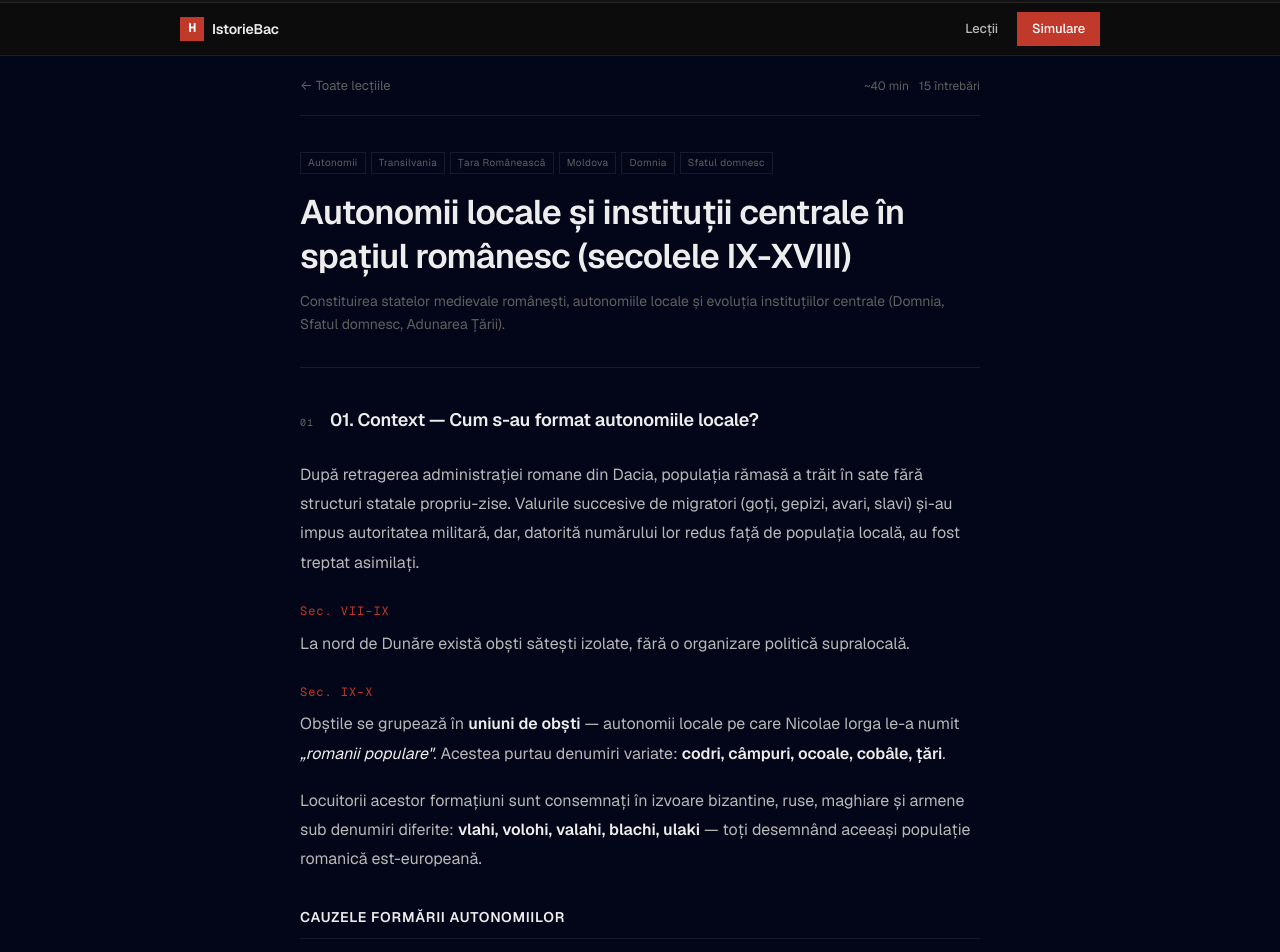
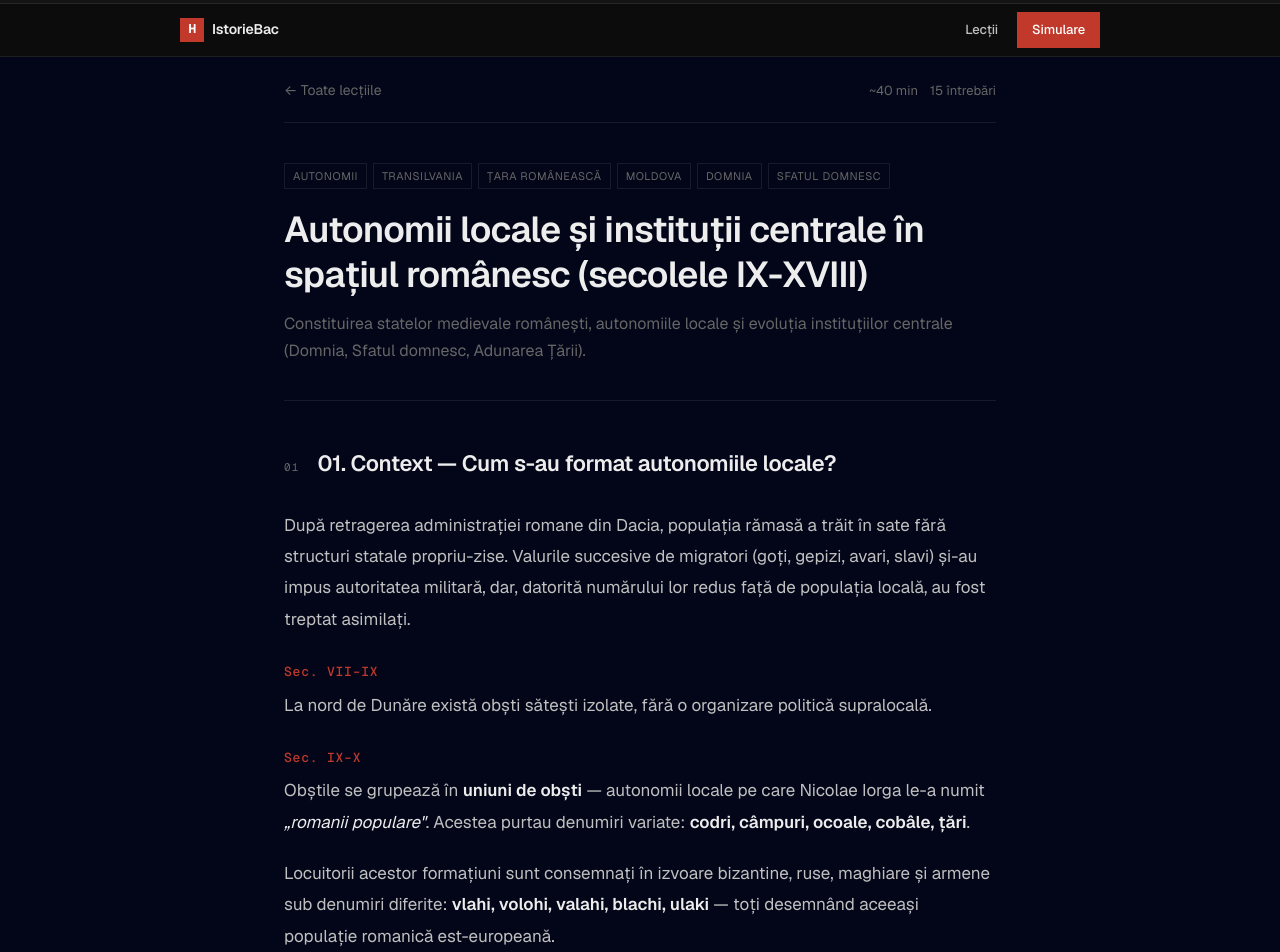
Before and after one commit to TrustsenseDev/ora-de-istorie, a React (Vite) app: page /ora-de-istorie/lesson/autonomii-locale-si-institutii-centrale in a window 1280 px wide. Shown: the part 40-992 px from the top of the page. Built offline with nearby package versions, Linux system fonts and the light colour scheme.

Commit message:
Refactorizat Lesson.tsx pentru design premium si actualizat stilurile globale in index.css

```diff
--- a/src/index.css
+++ b/src/index.css
@@ -14,8 +14,8 @@
     --border: rgba(255, 255, 255, 0.08);
     --border-strong: rgba(255, 255, 255, 0.16);
     --text-primary: #ededed;
-    --text-secondary: #b8b8b8;
-    --text-muted: #606060;
+    --text-secondary: #c0c0c0;
+    --text-muted: #666666;
     --accent: #c0392b;
     --accent-dim: rgba(192, 57, 43, 0.12);
     --accent-border: rgba(192, 57, 43, 0.3);
@@ -35,8 +35,8 @@
     background-color: var(--bg);
     color: var(--text-primary);
     font-family: "Geist", ui-sans-serif, system-ui, -apple-system, sans-serif;
-    font-size: 16px;
-    line-height: 1.6;
+    font-size: 17px;
+    line-height: 1.65;
     margin: 0;
   }
 
@@ -51,9 +51,9 @@
 
   /* ─── Prose (text sections in lessons) ─── */
   .prose-content {
-    font-size: 16px;
+    font-size: 17px;
     color: var(--text-secondary);
-    line-height: 1.82;
+    line-height: 1.85;
     font-weight: 400;
   }
 
@@ -64,18 +64,18 @@
 
   .prose-content ul,
   .prose-content ol {
-    padding-left: 22px;
-    margin: 0 0 20px;
+    padding-left: 24px;
+    margin: 0 0 22px;
   }
 
   .prose-content li {
-    margin-bottom: 11px;
-    line-height: 1.75;
-    font-size: 16px;
+    margin-bottom: 12px;
+    line-height: 1.8;
+    font-size: 17px;
   }
 
   .prose-content p {
-    margin: 0 0 18px;
+    margin: 0 0 20px;
   }
 
   .prose-content em {
@@ -83,52 +83,60 @@
     font-style: italic;
   }
 
+  /* Section sub-header inside prose */
   .prose-content h3 {
-    font-size: 14px;
+    font-size: 13px;
     font-weight: 600;
-    color: var(--text-primary);
-    margin: 32px 0 14px;
-    letter-spacing: 0.05em;
+    color: var(--text-muted);
+    margin: 36px 0 16px;
+    letter-spacing: 0.1em;
     text-transform: uppercase;
-    padding-bottom: 8px;
+    padding-bottom: 10px;
     border-bottom: 1px solid var(--border);
   }
 
-  /* ─── Date block — date on its own line ─── */
+  /* ─── Date block — date on its own line, clearly visible ─── */
   .date-block {
     display: block;
     font-family: var(--font-mono);
-    font-size: 12px;
+    font-size: 13px;
+    font-weight: 500;
     color: var(--accent);
-    letter-spacing: 0.08em;
-    margin-bottom: 6px;
-    margin-top: 24px;
+    letter-spacing: 0.06em;
+    margin-bottom: 8px;
+    margin-top: 28px;
+    line-height: 1.4;
+  }
+
+  /* first date-block in a section needs less top margin */
+  .prose-content > .date-block:first-child {
+    margin-top: 0;
   }
 
   /* ─── Table inside prose ─── */
   .prose-table {
     width: 100%;
     border-collapse: collapse;
-    margin: 16px 0 24px;
+    margin: 16px 0 28px;
   }
 
   .prose-table th {
     text-align: left;
-    padding: 10px 14px;
+    padding: 10px 16px;
     color: var(--text-muted);
-    font-weight: 500;
+    font-weight: 600;
     font-size: 12px;
     border-bottom: 1px solid var(--border-strong);
-    letter-spacing: 0.06em;
+    letter-spacing: 0.08em;
     text-transform: uppercase;
   }
 
   .prose-table td {
-    padding: 11px 14px;
+    padding: 13px 16px;
     border-bottom: 1px solid var(--border);
     vertical-align: top;
     font-size: 15px;
-    line-height: 1.6;
+    line-height: 1.65;
   }
 
   .prose-table td:first-child {
@@ -137,7 +145,7 @@
     white-space: nowrap;
   }
 
-  .prose-table td:not(:first-child) {
+  .prose-table td:nth-child(2) {
     color: var(--text-secondary);
   }
 
--- a/src/pages/Lesson.tsx
+++ b/src/pages/Lesson.tsx
@@ -17,9 +17,9 @@ export default function Lesson() {
 
   if (!meta || !content) {
     return (
-      <div style={{ maxWidth: 800, margin: '0 auto', padding: '80px 20px', textAlign: 'center' }}>
-        <p style={{ color: 'var(--text-muted)', fontSize: 14 }}>Lecția nu a fost găsită.</p>
-        <Link to="/" style={{ color: 'var(--accent)', fontSize: 13 }}>← Înapoi</Link>
+      <div style={{ maxWidth: 760, margin: '0 auto', padding: '80px 24px', textAlign: 'center' }}>
+        <p style={{ color: 'var(--text-muted)', fontSize: 15 }}>Lecția nu a fost găsită.</p>
+        <Link to="/" style={{ color: 'var(--accent)', fontSize: 14 }}>← Înapoi</Link>
       </div>
     );
   }
@@ -29,74 +29,77 @@ export default function Lesson() {
 
   return (
     <>
-      {/* Scroll progress */}
-      <div style={{ position: 'fixed', top: 0, left: 0, right: 0, height: 2, zIndex: 100 }}>
-        <div style={{ width: `${scroll}%`, height: '100%', background: 'var(--accent)', transition: 'width 0.1s' }} />
+      {/* Scroll progress line */}
+      <div style={{ position: 'fixed', top: 0, left: 0, right: 0, height: 2, zIndex: 100, pointerEvents: 'none' }}>
+        <div style={{ width: `${scroll}%`, height: '100%', background: 'var(--accent)', transition: 'width 0.12s linear' }} />
       </div>
 
-      <div style={{ maxWidth: 720, margin: '0 auto', padding: '0 20px 100px' }}>
+      {/* max-width 760 for body text — ~65 chars per line = optimal readability */}
+      <div style={{ maxWidth: 760, margin: '0 auto', padding: '0 24px 100px' }}>
 
-        {/* Back + meta bar */}
+        {/* Back + meta */}
         <div style={{
           display: 'flex', alignItems: 'center', justifyContent: 'space-between',
-          padding: '20px 0 18px', borderBottom: '1px solid var(--border)',
-          flexWrap: 'wrap', gap: 10,
+          padding: '22px 0 20px', borderBottom: '1px solid var(--border)',
+          flexWrap: 'wrap', gap: 12,
         }}>
-          <Link to="/" style={{
-            fontSize: 13, color: 'var(--text-muted)', textDecoration: 'none',
-            display: 'flex', alignItems: 'center', gap: 6,
-            transition: 'color 0.12s',
-          }}
-          onMouseEnter={e => e.currentTarget.style.color = 'var(--text-primary)'}
-          onMouseLeave={e => e.currentTarget.style.color = 'var(--text-muted)'}
+          <Link
+            to="/"
+            style={{ fontSize: 14, color: 'var(--text-muted)', textDecoration: 'none', transition: 'color 0.12s' }}
+            onMouseEnter={e => e.currentTarget.style.color = 'var(--text-primary)'}
+            onMouseLeave={e => e.currentTarget.style.color = 'var(--text-muted)'}
           >
             ← Toate lecțiile
           </Link>
-          <div style={{ display: 'flex', gap: 10, alignItems: 'center', flexWrap: 'wrap' }}>
+          <div style={{ display: 'flex', gap: 12, alignItems: 'center', flexWrap: 'wrap' }}>
             {done && (
               <span style={{
-                fontSize: 11, color: '#4ade80',
-                padding: '2px 8px', border: '1px solid rgba(74,222,128,0.2)',
+                fontSize: 12, color: '#4ade80',
+                padding: '3px 9px',
+                border: '1px solid rgba(74,222,128,0.2)',
                 background: 'rgba(74,222,128,0.05)',
               }}>
                 ✓ completat {score !== undefined ? `· ${score}%` : ''}
               </span>
             )}
-            <span style={{ fontSize: 12, color: 'var(--text-muted)' }}>{meta.duration}</span>
-            <span style={{ fontSize: 12, color: 'var(--text-muted)' }}>{meta.questionsCount} întrebări</span>
+            <span style={{ fontSize: 13, color: 'var(--text-muted)' }}>{meta.duration}</span>
+            <span style={{ fontSize: 13, color: 'var(--text-muted)' }}>{meta.questionsCount} întrebări</span>
           </div>
         </div>
 
-        {/* Title */}
+        {/* Title block */}
         <motion.div
           initial={{ opacity: 0, y: 16 }}
           animate={{ opacity: 1, y: 0 }}
           transition={{ duration: 0.4 }}
-          style={{ padding: '36px 0 32px', borderBottom: '1px solid var(--border)' }}
+          style={{ padding: '40px 0 36px', borderBottom: '1px solid var(--border)' }}
         >
-          <div style={{ display: 'flex', gap: 5, flexWrap: 'wrap', marginBottom: 16 }}>
+          <div style={{ display: 'flex', gap: 6, flexWrap: 'wrap', marginBottom: 18 }}>
             {meta.topics.map(t => (
               <span key={t} style={{
-                fontSize: 10, color: 'var(--text-muted)',
-                padding: '2px 7px', border: '1px solid var(--border)',
-                letterSpacing: '0.04em',
+                fontSize: 11, color: 'var(--text-muted)',
+                padding: '3px 8px', border: '1px solid var(--border)',
+                letterSpacing: '0.05em', textTransform: 'uppercase',
               }}>{t}</span>
             ))}
           </div>
           <h1 style={{
-            fontSize: 'clamp(22px, 4vw, 34px)',
-            fontWeight: 600, color: 'var(--text-primary)',
-            margin: '0 0 12px', lineHeight: 1.3, letterSpacing: '-0.02em',
+            fontSize: 'clamp(24px, 4vw, 36px)',
+            fontWeight: 700,
+            color: 'var(--text-primary)',
+            margin: '0 0 14px',
+            lineHeight: 1.25,
+            letterSpacing: '-0.02em',
           }}>
             {meta.title}
           </h1>
-          <p style={{ fontSize: 14, color: 'var(--text-muted)', lineHeight: 1.6, margin: 0, fontWeight: 400 }}>
+          <p style={{ fontSize: 16, color: 'var(--text-muted)', lineHeight: 1.65, margin: 0, fontWeight: 400 }}>
             {meta.description}
           </p>
         </motion.div>
 
-        {/* Sections */}
-        <div style={{ paddingTop: 40 }}>
+        {/* Content sections */}
+        <div style={{ paddingTop: 48 }}>
           {content.sections.map((section, idx) => (
             <motion.section
               key={section.id}
@@ -104,21 +107,28 @@ export default function Lesson() {
               whileInView={{ opacity: 1, y: 0 }}
               viewport={{ once: true, margin: '-60px' }}
               transition={{ duration: 0.4 }}
-              style={{ marginBottom: 56, paddingBottom: 56, borderBottom: '1px solid var(--border)' }}
+              style={{
+                marginBottom: 64,
+                paddingBottom: 64,
+                borderBottom: '1px solid var(--border)',
+              }}
             >
-              {/* Section label + title */}
-              <div style={{ display: 'flex', gap: 16, alignItems: 'baseline', marginBottom: 28 }}>
+              {/* Section header */}
+              <div style={{ display: 'flex', alignItems: 'baseline', gap: 18, marginBottom: 32 }}>
                 <span style={{
-                  fontFamily: 'var(--font-mono)', fontSize: 10,
+                  fontFamily: 'var(--font-mono)', fontSize: 11,
                   color: 'var(--text-muted)', letterSpacing: '0.1em',
-                  flexShrink: 0, paddingTop: 2,
+                  flexShrink: 0,
                 }}>
                   {String(idx + 1).padStart(2, '0')}
                 </span>
                 <h2 style={{
-                  fontSize: 18, fontWeight: 600,
-                  color: 'var(--text-primary)', margin: 0,
-                  lineHeight: 1.35, letterSpacing: '-0.01em',
+                  fontSize: 'clamp(18px, 2.5vw, 22px)',
+                  fontWeight: 700,
+                  color: 'var(--text-primary)',
+                  margin: 0,
+                  lineHeight: 1.3,
+                  letterSpacing: '-0.015em',
                 }}>
                   {section.title}
                 </h2>
@@ -138,13 +148,16 @@ export default function Lesson() {
             whileInView={{ opacity: 1, y: 0 }}
             viewport={{ once: true }}
           >
-            <div style={{ display: 'flex', gap: 16, alignItems: 'baseline', marginBottom: 32 }}>
-              <span style={{ fontFamily: 'var(--font-mono)', fontSize: 10, color: 'var(--text-muted)', letterSpacing: '0.1em' }}>
+            <div style={{ display: 'flex', alignItems: 'baseline', gap: 18, marginBottom: 36 }}>
+              <span style={{ fontFamily: 'var(--font-mono)', fontSize: 11, color: 'var(--text-muted)', letterSpacing: '0.1em' }}>
                 test
               </span>
               <h2 style={{
-                fontSize: 18, fontWeight: 600, color: 'var(--text-primary)',
-                margin: 0, lineHeight: 1.35, letterSpacing: '-0.01em',
+                fontSize: 'clamp(18px, 2.5vw, 22px)',
+                fontWeight: 700,
+                color: 'var(--text-primary)',
+                margin: 0, lineHeight: 1.3,
+                letterSpacing: '-0.015em',
               }}>
                 Verifică-ți cunoștințele
               </h2>
```
